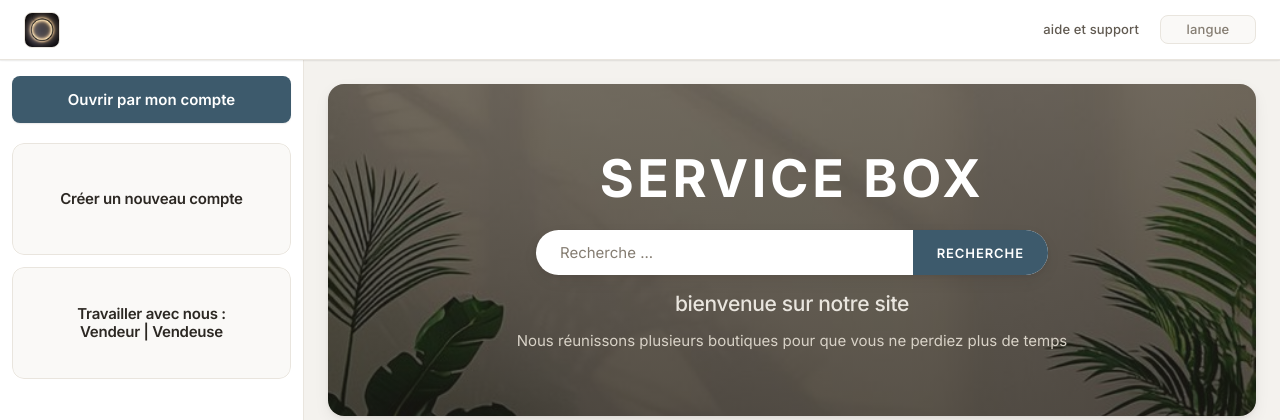
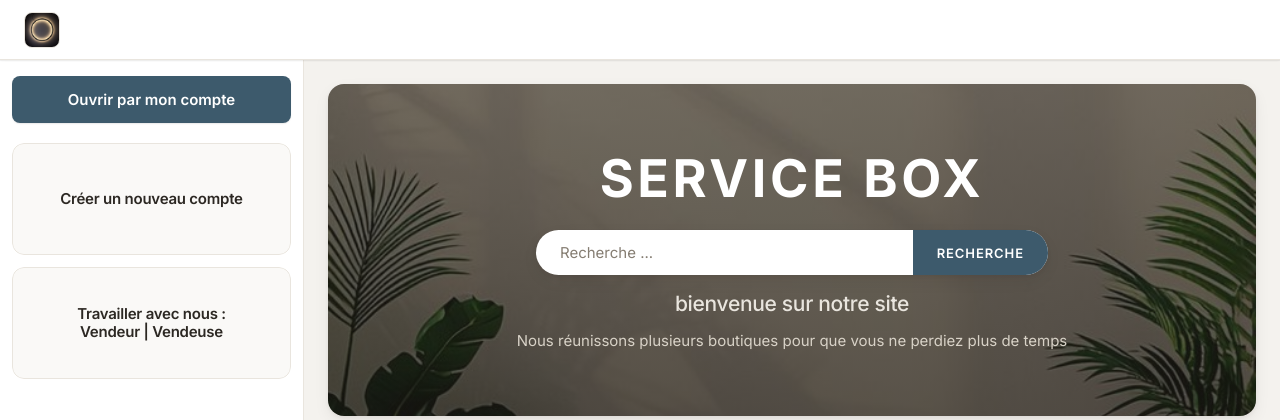
Before and after one commit to ileiryGeos/service_boutique, a PHP site: page /vue1.php in a window 1280 px wide. Shown: the top 420 px of the page. Run offline with PHP 8.4, Linux system fonts and the light colour scheme; data comes from the database, SQL or seed files in the repository.

Commit message:
Retirer le champ « langue » et le lien « aide et support »
Ni l'un ni l'autre ne menait quelque part : le champ « langue » etait
un simple <input> sans code derriere, le lien « aide et support »
pointait sur href="". Retires des six pages, avec le style .langue des
trois fichiers header_vueN.css.

Sur vue1.php et suit_vue1.php c'etait tout ce que contenait la barre du
haut : il n'y reste donc que le logo. Les liens vers la connexion et
les inscriptions sont dans la colonne de gauche.

Verifie : six pages sans erreur PHP, plus aucune trace des deux
elements dans le HTML genere, menus restants corrects (accueil /
panier / deconnexion cote acheteur, commandes / deconnexion cote
vendeur) et pas de debordement horizontal de 320 a 1440 px.

Co-Authored-By: Claude Opus 5 <noreply@anthropic.com>

```diff
--- a/css_v1/header_vue1.css
+++ b/css_v1/header_vue1.css
@@ -82,17 +82,6 @@
     border-color: var(--accent-bord);
 }
 
-/* le champ « langue » de la maquette : discret, pas un bouton */
-.langue {
-    width: 6rem;
-    padding: var(--e-1) var(--e-2);
-    font-size: var(--t-sm);
-    color: var(--texte-3);
-    background: var(--surface-2);
-    border-color: var(--bord);
-    text-align: center;
-}
-
 
 /* ============================================================
    RESPONSIVE
@@ -100,7 +89,6 @@
 
 @media (max-width: 960px) {
     #tete1 nav { padding: 0 var(--e-4); }
-    .langue { display: none; }
 }
 
 @media (max-width: 640px) {
--- a/suit_vue1.php
+++ b/suit_vue1.php
@@ -36,10 +36,7 @@ $produits = filtrer_par_type($produits);
         <nav>
             <a href="vue1.php" id="nom"><img src="images/logo.jpg" alt=""></a>
             <ul>
-                <!-- <li><a href="" class="gar"><i>langue</i></a></li> -->
-                <li><a href="" class="gar"><i>aide et support</i></a></li>
                 <!-- <li><a href="" class="gar"><i>parametre</i></a></li> -->
-                <li><input type="text" class="gar langue" value="langue"></li>
             </ul>
         </nav>
     </header>
--- a/suit_vue2.php
+++ b/suit_vue2.php
@@ -110,12 +110,9 @@ function e($value) {
         <nav>
             <a href="vue2.php" id="nom"><img src="images/logo.jpg" alt=""></a>
             <ul>
-                <!-- <li><a href="" class="gar"><i>langue</i></a></li> -->
                 <li><a href="vue2.php" class="gar"><i>accueil</i></a></li>
                 <li><a href="panier.php" class="gar"><i>panier (<span class="nb_panier"><?= $nb_panier ?></span>)</i></a></li>
-                <li><a href="" class="gar"><i>aide et support</i></a></li>
                 <li><a href="deconnexion.php" class="gar"><i>déconnexion</i></a></li>
-                <li><input type="text" class="gar langue" value="langue"></li>
             </ul>
         </nav>
     </header>
--- a/suit_vue3.php
+++ b/suit_vue3.php
@@ -99,12 +99,9 @@
         <nav>
             <a href="vue3.php" id="nom"><img src="images/logo.jpg" alt=""></a>
             <ul>
-                <!-- <li><a href="" class="gar"><i>langue</i></a></li> -->
                 <li><a href="vue3.php#commandes" class="gar"><i>commandes</i></a></li>
-                <li><a href="" class="gar"><i>aide et support</i></a></li>
                 <!-- afaka manova : entent que ... -->
                 <li><a href="deconnexion.php" class="gar"><i>déconnexion</i></a></li>
-                <li><input type="text" class="gar langue" value="langue"></li>
             </ul>
         </nav>
     </header>
--- a/vue1.php
+++ b/vue1.php
@@ -30,10 +30,7 @@ $recherche = trim($_GET["search"] ?? "");
         <nav>
             <a href="vue1.php" id="nom"><img src="images/logo.jpg" alt=""></a>
             <ul>
-                <!-- <li><a href="" class="gar"><i>langue</i></a></li> -->
-                <li><a href="" class="gar"><i>aide et support</i></a></li>
                 <!-- <li><a href="" class="gar"><i>parametre</i></a></li> -->
-                <li><input type="text" class="gar langue" value="langue"></li>
             </ul>
         </nav>
     </header>
--- a/vue2.php
+++ b/vue2.php
@@ -63,13 +63,10 @@ function e($value) {
         <nav>
             <a href="vue2.php" id="nom"><img src="images/logo.jpg" alt=""></a>
             <ul>
-                <!-- <li><a href="" class="gar"><i>langue</i></a></li> -->
                 <li><a href="vue2.php" class="gar"><i>accueil</i></a></li>
                 <li><a href="panier.php" class="gar"><i>panier (<span class="nb_panier"><?= $nb_panier ?></span>)</i></a></li>
-                <li><a href="" class="gar"><i>aide et support</i></a></li>
                 <!-- afaka manova : entent que ... -->
                 <li><a href="deconnexion.php" class="gar"><i>déconnexion</i></a></li>
-                <li><input type="text" class="gar langue" value="langue"></li>
             </ul>
         </nav>
     </header>
--- a/vue3.php
+++ b/vue3.php
@@ -71,12 +71,9 @@
         <nav>
             <a href="vue3.php" id="nom"><img src="images/logo.jpg" alt=""></a>
             <ul>
-                <!-- <li><a href="" class="gar"><i>langue</i></a></li> -->
                 <li><a href="#commandes" class="gar"><i>commandes (<?= $nb_en_attente ?>)</i></a></li>
-                <li><a href="" class="gar"><i>aide et support</i></a></li>
                 <!-- afaka manova : entent que ... -->
                 <li><a href="deconnexion.php" class="gar"><i>déconnexion</i></a></li>
-                <li><input type="text" class="gar langue" value="langue"></li>
             </ul>
         </nav>
     </header>
```
Also changed, not shown: css_v2/header_vue2.css (+0 -12 lines), css_v3/header_vue3.css (+0 -12 lines), README.md.
